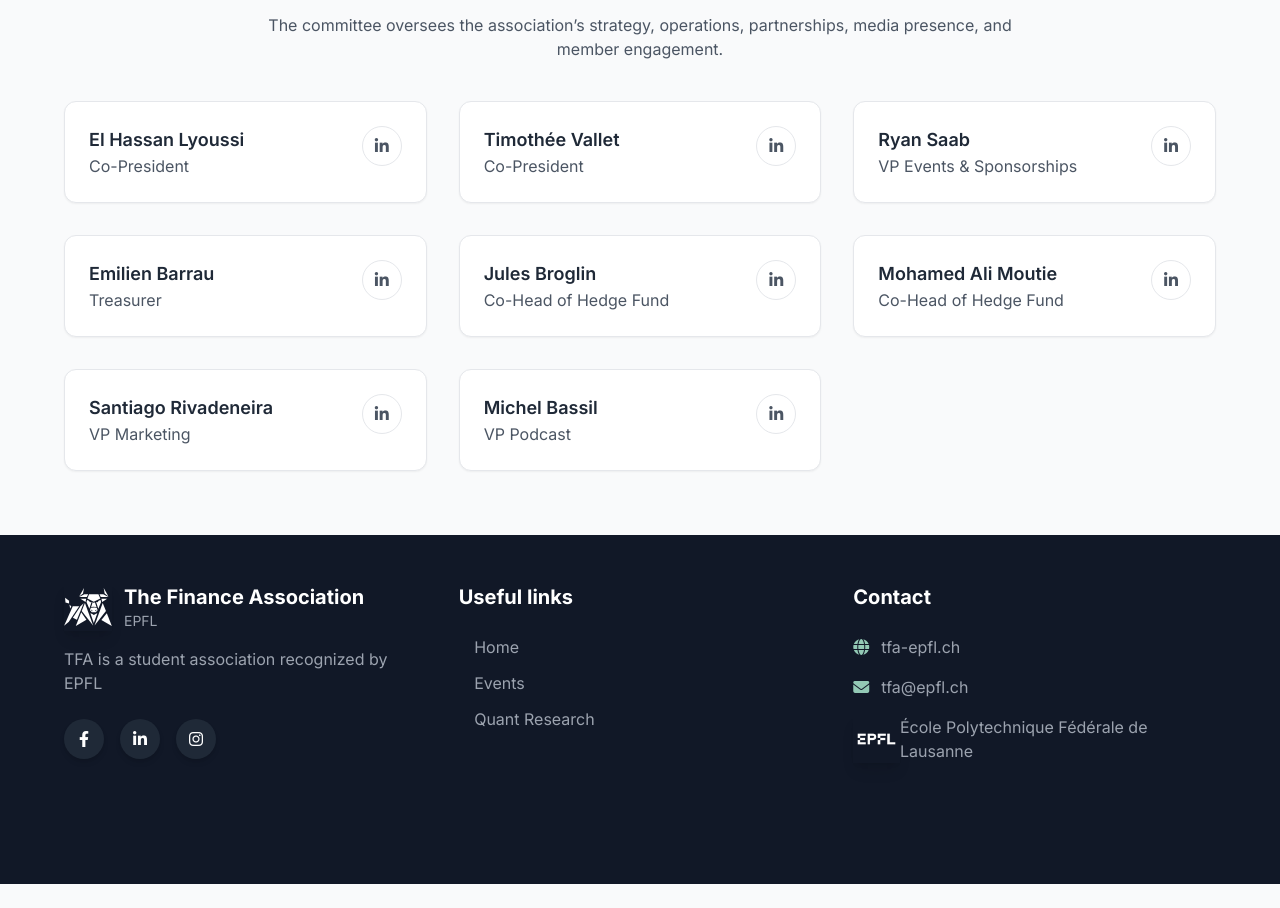
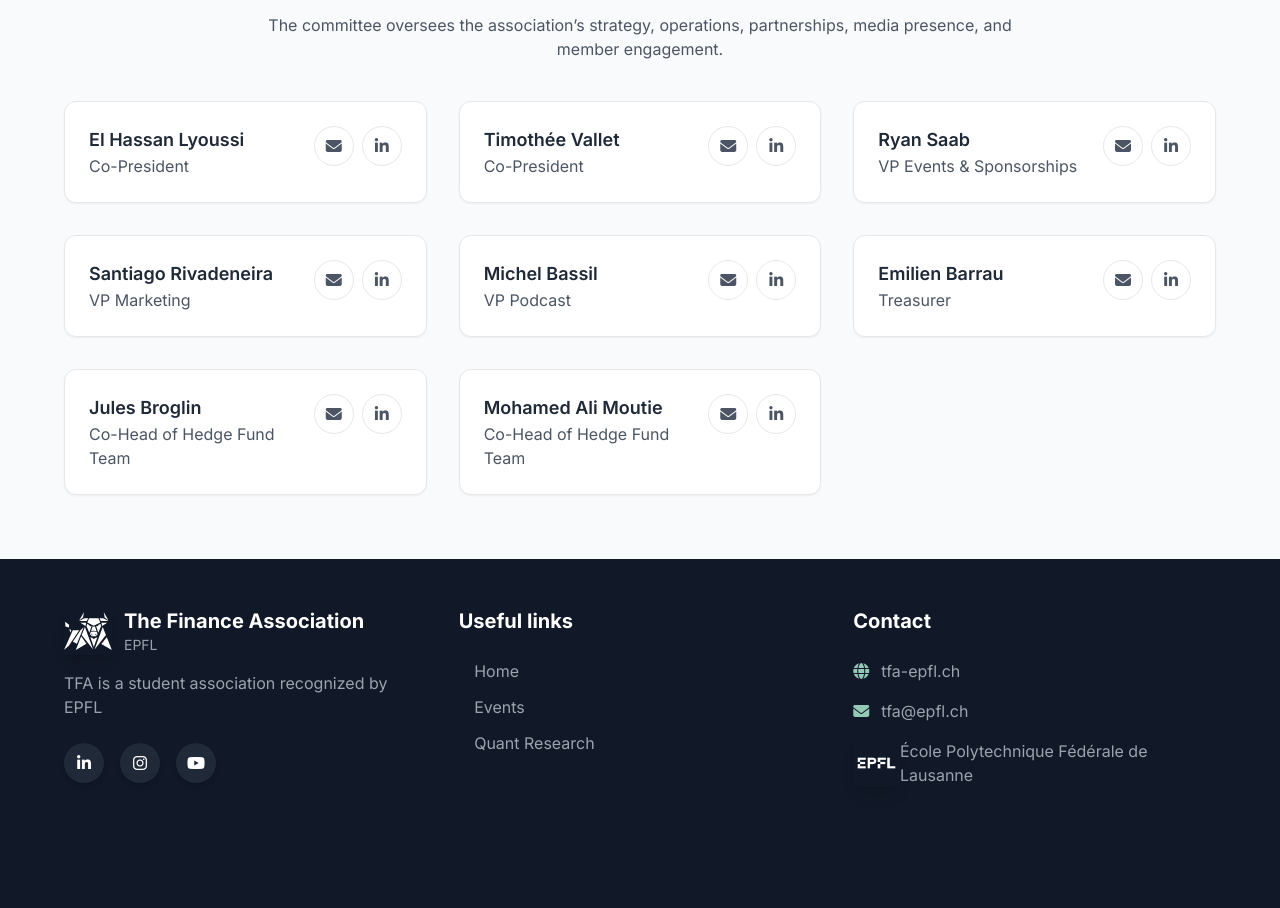
Before and after one commit to tfa-epfl/tfa-epfl.github.io, a website: page team.html in a window 1280 px wide. Shown: the part 767-1675 px from the top of the page. Before the commit the page ends 1651 px from the top, so only its background shows below. Drawn offline with Linux system fonts and the light colour scheme.

Commit message:
Update committee contacts and replace footer Facebook links with YouTube

```diff
--- a/team.html
+++ b/team.html
@@ -129,10 +129,16 @@
               <h4 class="font-semibold text-lg text-gray-800 dark:text-white">El Hassan Lyoussi</h4>
               <p class="text-gray-600 dark:text-gray-300">Co-President</p>
             </div>
+            <div class="flex shrink-0 gap-2">
+              <a href="mailto:el.lyoussi@epfl.ch" aria-label="Email El Hassan Lyoussi" title="el.lyoussi@epfl.ch"
+                 class="shrink-0 w-10 h-10 rounded-full bg-white dark:bg-gray-900 border border-gray-200 dark:border-gray-700 flex items-center justify-center hover:border-green-accent transition">
+                <i class="fa-solid fa-envelope text-gray-600 dark:text-gray-300" aria-hidden="true"></i>
+              </a>
               <a href="https://www.linkedin.com/in/elhassanlyoussi/" aria-label="El Hassan Lyoussi on LinkedIn"
                  class="shrink-0 w-10 h-10 rounded-full bg-white dark:bg-gray-900 border border-gray-200 dark:border-gray-700 flex items-center justify-center hover:border-green-accent transition">
                 <i class="fab fa-linkedin-in text-gray-600 dark:text-gray-300"></i>
               </a>
+            </div>
           </div>
         </div>
 
@@ -142,10 +148,16 @@
               <h4 class="font-semibold text-lg text-gray-800 dark:text-white">Timothée Vallet</h4>
               <p class="text-gray-600 dark:text-gray-300">Co-President</p>
             </div>
+            <div class="flex shrink-0 gap-2">
+              <a href="mailto:timothee.vallet@epfl.ch" aria-label="Email Timothée Vallet" title="timothee.vallet@epfl.ch"
+                 class="shrink-0 w-10 h-10 rounded-full bg-white dark:bg-gray-900 border border-gray-200 dark:border-gray-700 flex items-center justify-center hover:border-green-accent transition">
+                <i class="fa-solid fa-envelope text-gray-600 dark:text-gray-300" aria-hidden="true"></i>
+              </a>
               <a href="https://www.linkedin.com/in/timoth%C3%A9e-vallet-381ab932a/" aria-label="Timothée Vallet on LinkedIn"
                  class="shrink-0 w-10 h-10 rounded-full bg-white dark:bg-gray-900 border border-gray-200 dark:border-gray-700 flex items-center justify-center hover:border-green-accent transition">
                 <i class="fab fa-linkedin-in text-gray-600 dark:text-gray-300"></i>
               </a>
+            </div>
           </div>
         </div>
 
@@ -155,10 +167,54 @@
               <h4 class="font-semibold text-lg text-gray-800 dark:text-white">Ryan Saab</h4>
               <p class="text-gray-600 dark:text-gray-300">VP Events &amp; Sponsorships</p>
             </div>
+            <div class="flex shrink-0 gap-2">
+              <a href="mailto:ryan.saab@epfl.ch" aria-label="Email Ryan Saab" title="ryan.saab@epfl.ch"
+                 class="shrink-0 w-10 h-10 rounded-full bg-white dark:bg-gray-900 border border-gray-200 dark:border-gray-700 flex items-center justify-center hover:border-green-accent transition">
+                <i class="fa-solid fa-envelope text-gray-600 dark:text-gray-300" aria-hidden="true"></i>
+              </a>
               <a href="https://www.linkedin.com/in/ryansaab/" aria-label="Ryan Saab on LinkedIn"
                  class="shrink-0 w-10 h-10 rounded-full bg-white dark:bg-gray-900 border border-gray-200 dark:border-gray-700 flex items-center justify-center hover:border-green-accent transition">
                 <i class="fab fa-linkedin-in text-gray-600 dark:text-gray-300"></i>
               </a>
+            </div>
+          </div>
+        </div>
+
+        <div class="bg-white dark:bg-gray-800 border border-gray-200 dark:border-gray-700 rounded-xl p-6 shadow-sm card-hover dark-transition fade-in-up">
+          <div class="flex items-start justify-between gap-3">
+            <div>
+              <h4 class="font-semibold text-lg text-gray-800 dark:text-white">Santiago Rivadeneira</h4>
+              <p class="text-gray-600 dark:text-gray-300">VP Marketing</p>
+            </div>
+            <div class="flex shrink-0 gap-2">
+              <a href="mailto:santiago.rivadeneiraquintero@epfl.ch" aria-label="Email Santiago Rivadeneira" title="santiago.rivadeneiraquintero@epfl.ch"
+                 class="shrink-0 w-10 h-10 rounded-full bg-white dark:bg-gray-900 border border-gray-200 dark:border-gray-700 flex items-center justify-center hover:border-green-accent transition">
+                <i class="fa-solid fa-envelope text-gray-600 dark:text-gray-300" aria-hidden="true"></i>
+              </a>
+              <a href="https://www.linkedin.com/in/santiago-rivadeneira-044651335/" aria-label="Santiago Rivadeneira on LinkedIn"
+                 class="shrink-0 w-10 h-10 rounded-full bg-white dark:bg-gray-900 border border-gray-200 dark:border-gray-700 flex items-center justify-center hover:border-green-accent transition">
+                <i class="fab fa-linkedin-in text-gray-600 dark:text-gray-300"></i>
+              </a>
+            </div>
+          </div>
+        </div>
+
+        <div class="bg-white dark:bg-gray-800 border border-gray-200 dark:border-gray-700 rounded-xl p-6 shadow-sm card-hover dark-transition fade-in-up">
+          <div class="flex items-start justify-between gap-3">
+            <div>
+              <h4 class="font-semibold text-lg text-gray-800 dark:text-white">Michel Bassil</h4>
+              <p class="text-gray-600 dark:text-gray-300">VP Podcast</p>
+            </div>
+            <div class="flex shrink-0 gap-2">
+              <a href="mailto:michel.bassil@epfl.ch" aria-label="Email Michel Bassil" title="michel.bassil@epfl.ch"
+                 class="shrink-0 w-10 h-10 rounded-full bg-white dark:bg-gray-900 border border-gray-200 dark:border-gray-700 flex items-center justify-center hover:border-green-accent transition">
+                <i class="fa-solid fa-envelope text-gray-600 dark:text-gray-300" aria-hidden="true"></i>
+              </a>
+              <a href="https://www.linkedin.com/in/michelbassil01/" aria-label="Michel Bassil on LinkedIn"
+                 class="shrink-0 w-10 h-10 rounded-full bg-white dark:bg-gray-900 border border-gray-200 dark:border-gray-700 flex items-center justify-center hover:border-green-accent transition">
+                <i class="fab fa-linkedin-in text-gray-600 dark:text-gray-300"></i>
+              </a>
+            </div>
           </div>
         </div>
 
@@ -168,10 +224,16 @@
               <h4 class="font-semibold text-lg text-gray-800 dark:text-white">Emilien Barrau</h4>
               <p class="text-gray-600 dark:text-gray-300">Treasurer</p>
             </div>
+            <div class="flex shrink-0 gap-2">
+              <a href="mailto:emilien.barrau@epfl.ch" aria-label="Email Emilien Barrau" title="emilien.barrau@epfl.ch"
+                 class="shrink-0 w-10 h-10 rounded-full bg-white dark:bg-gray-900 border border-gray-200 dark:border-gray-700 flex items-center justify-center hover:border-green-accent transition">
+                <i class="fa-solid fa-envelope text-gray-600 dark:text-gray-300" aria-hidden="true"></i>
+              </a>
               <a href="https://www.linkedin.com/in/emilien-barrau-58120a407/" aria-label="Emilien Barrau on LinkedIn"
                  class="shrink-0 w-10 h-10 rounded-full bg-white dark:bg-gray-900 border border-gray-200 dark:border-gray-700 flex items-center justify-center hover:border-green-accent transition">
                 <i class="fab fa-linkedin-in text-gray-600 dark:text-gray-300"></i>
               </a>
+            </div>
           </div>
         </div>
 
@@ -179,12 +241,18 @@
           <div class="flex items-start justify-between gap-3">
             <div>
               <h4 class="font-semibold text-lg text-gray-800 dark:text-white">Jules Broglin</h4>
-              <p class="text-gray-600 dark:text-gray-300">Co-Head of Hedge Fund</p>
+              <p class="text-gray-600 dark:text-gray-300">Co-Head of Hedge Fund Team</p>
             </div>
+            <div class="flex shrink-0 gap-2">
+              <a href="mailto:jules.broglin@epfl.ch" aria-label="Email Jules Broglin" title="jules.broglin@epfl.ch"
+                 class="shrink-0 w-10 h-10 rounded-full bg-white dark:bg-gray-900 border border-gray-200 dark:border-gray-700 flex items-center justify-center hover:border-green-accent transition">
+                <i class="fa-solid fa-envelope text-gray-600 dark:text-gray-300" aria-hidden="true"></i>
+              </a>
               <a href="https://www.linkedin.com/in/jules-broglin/" aria-label="Jules Broglin on LinkedIn"
                  class="shrink-0 w-10 h-10 rounded-full bg-white dark:bg-gray-900 border border-gray-200 dark:border-gray-700 flex items-center justify-center hover:border-green-accent transition">
                 <i class="fab fa-linkedin-in text-gray-600 dark:text-gray-300"></i>
               </a>
+            </div>
           </div>
         </div>
 
@@ -192,38 +260,18 @@
           <div class="flex items-start justify-between gap-3">
             <div>
               <h4 class="font-semibold text-lg text-gray-800 dark:text-white">Mohamed Ali Moutie</h4>
-              <p class="text-gray-600 dark:text-gray-300">Co-Head of Hedge Fund</p>
+              <p class="text-gray-600 dark:text-gray-300">Co-Head of Hedge Fund Team</p>
             </div>
+            <div class="flex shrink-0 gap-2">
+              <a href="mailto:mohamed.moutie@epfl.ch" aria-label="Email Mohamed Ali Moutie" title="mohamed.moutie@epfl.ch"
+                 class="shrink-0 w-10 h-10 rounded-full bg-white dark:bg-gray-900 border border-gray-200 dark:border-gray-700 flex items-center justify-center hover:border-green-accent transition">
+                <i class="fa-solid fa-envelope text-gray-600 dark:text-gray-300" aria-hidden="true"></i>
+              </a>
               <a href="https://www.linkedin.com/in/mohamed-ali-moutie/" aria-label="Mohamed Ali Moutie on LinkedIn"
                  class="shrink-0 w-10 h-10 rounded-full bg-white dark:bg-gray-900 border border-gray-200 dark:border-gray-700 flex items-center justify-center hover:border-green-accent transition">
                 <i class="fab fa-linkedin-in text-gray-600 dark:text-gray-300"></i>
               </a>
             </div>
-        </div>
-
-        <div class="bg-white dark:bg-gray-800 border border-gray-200 dark:border-gray-700 rounded-xl p-6 shadow-sm card-hover dark-transition fade-in-up">
-          <div class="flex items-start justify-between gap-3">
-            <div>
-              <h4 class="font-semibold text-lg text-gray-800 dark:text-white">Santiago Rivadeneira</h4>
-              <p class="text-gray-600 dark:text-gray-300">VP Marketing</p>
-            </div>
-            <a href="https://www.linkedin.com/in/santiago-rivadeneira-044651335/" aria-label="Santiago Rivadeneira on LinkedIn"
-               class="shrink-0 w-10 h-10 rounded-full bg-white dark:bg-gray-900 border border-gray-200 dark:border-gray-700 flex items-center justify-center hover:border-green-accent transition">
-              <i class="fab fa-linkedin-in text-gray-600 dark:text-gray-300"></i>
-            </a>
-          </div>
-        </div>
-
-        <div class="bg-white dark:bg-gray-800 border border-gray-200 dark:border-gray-700 rounded-xl p-6 shadow-sm card-hover dark-transition fade-in-up">
-          <div class="flex items-start justify-between gap-3">
-            <div>
-              <h4 class="font-semibold text-lg text-gray-800 dark:text-white">Michel Bassil</h4>
-              <p class="text-gray-600 dark:text-gray-300">VP Podcast</p>
-            </div>
-            <a href="https://www.linkedin.com/in/michelbassil01/" aria-label="Michel Bassil on LinkedIn"
-               class="shrink-0 w-10 h-10 rounded-full bg-white dark:bg-gray-900 border border-gray-200 dark:border-gray-700 flex items-center justify-center hover:border-green-accent transition">
-              <i class="fab fa-linkedin-in text-gray-600 dark:text-gray-300"></i>
-            </a>
           </div>
         </div>
 
@@ -404,16 +452,15 @@
 				TFA is a student association recognized by EPFL
             </p>
             <div class="flex space-x-4">
-              <a href="https://www.facebook.com/tfa.epfl" target="_blank" rel="noopener noreferrer"
-                 class="w-10 h-10 rounded-full bg-gray-800 hover:bg-green-accent flex items-center justify-center transition-all duration-300 transform hover:-translate-y-1 shadow-md">
-                <i class="fab fa-facebook-f"></i>
-              </a>
               <a href="https://www.linkedin.com/company/tfa-epfl/" target="_blank" rel="noopener noreferrer"
                  class="w-10 h-10 rounded-full bg-gray-800 hover:bg-green-accent flex items-center justify-center transition-all duration-300 transform hover:-translate-y-1 shadow-md">
                 <i class="fab fa-linkedin-in"></i>
               </a>
               <a href="https://www.instagram.com/tfa.epfl/" class="w-10 h-10 rounded-full bg-gray-800 hover:bg-green-accent flex items-center justify-center transition-all duration-300 transform hover:-translate-y-1 shadow-md">
                 <i class="fab fa-instagram"></i>
+              </a>
+              <a href="https://www.youtube.com/@tfa.epfl_ch" aria-label="TFA on YouTube" class="w-10 h-10 rounded-full bg-gray-800 hover:bg-green-accent flex items-center justify-center transition-all duration-300 transform hover:-translate-y-1 shadow-md">
+                  <i class="fab fa-youtube" aria-hidden="true"></i>
               </a>
             </div>
           </div>
```
Also changed, not shown: communication/index.html (+3 -3 lines), events.html (+3 -3 lines), index.html (+3 -3 lines), links/index.html (+2 -2 lines), partners/index.html (+3 -3 lines), research/index.html (+3 -3 lines). Lines whose indentation alone changed are shown as unchanged.
